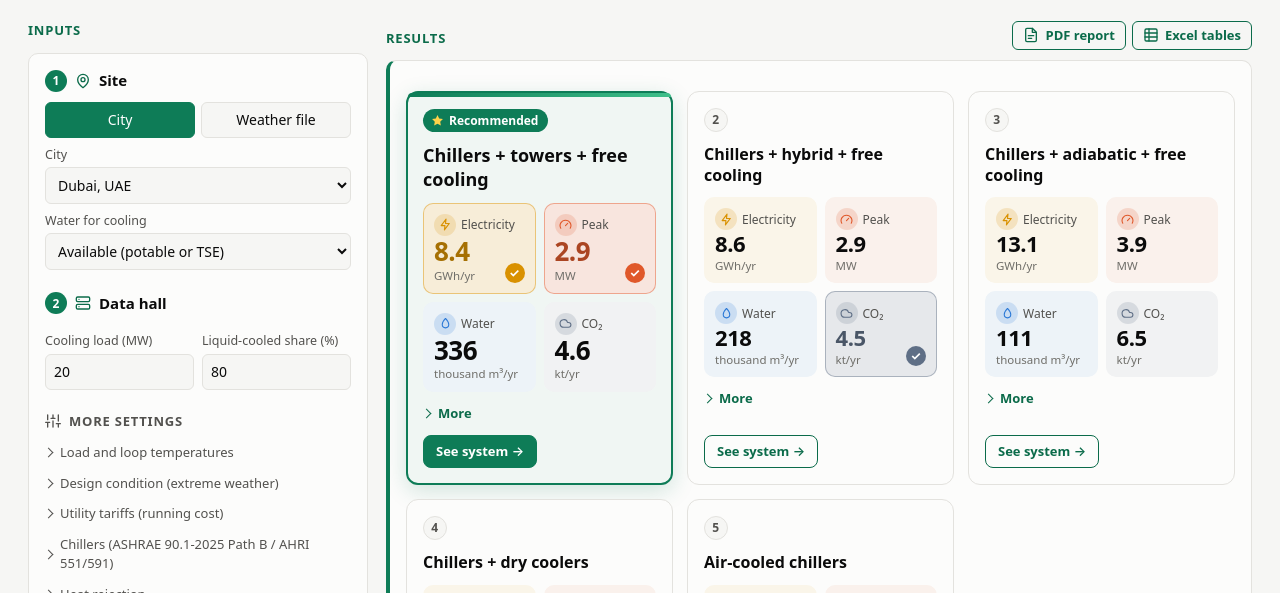
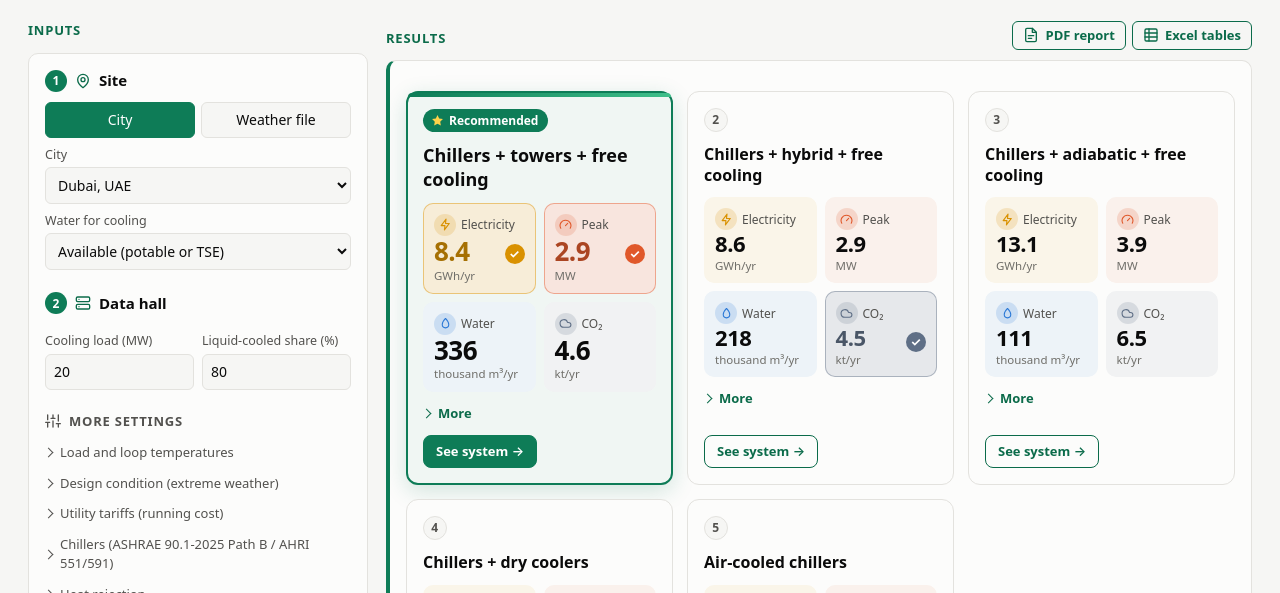
Before and after one commit to Motaz-othman/othman-energy-lab, a plain HTML site: page data-centers/cooling-plant/index.html in a window 1280 px wide. Shown: the part 137-730 px from the top of the page. Drawn offline with Linux system fonts and the light colour scheme.

Commit message:
Cooling Plant Selector cards: best-value check aligned with the number
Co-Authored-By: Claude Opus 5.5 <noreply@anthropic.com>

```diff
--- a/data-centers/cooling-plant/style.css
+++ b/data-centers/cooling-plant/style.css
@@ -132,3 +132,4 @@
 .scard .kl .best{position:absolute;top:7px;right:7px;margin:0;padding:0;width:18px;height:18px;border-radius:50%;display:grid;place-items:center;font-size:11px;line-height:1}
 .scard .kl{padding-right:0}
 .scard .kl .best{top:auto;bottom:10px;right:10px;width:20px;height:20px;font-size:12px}
+.scard .kl .best{top:40px;bottom:auto}
```
